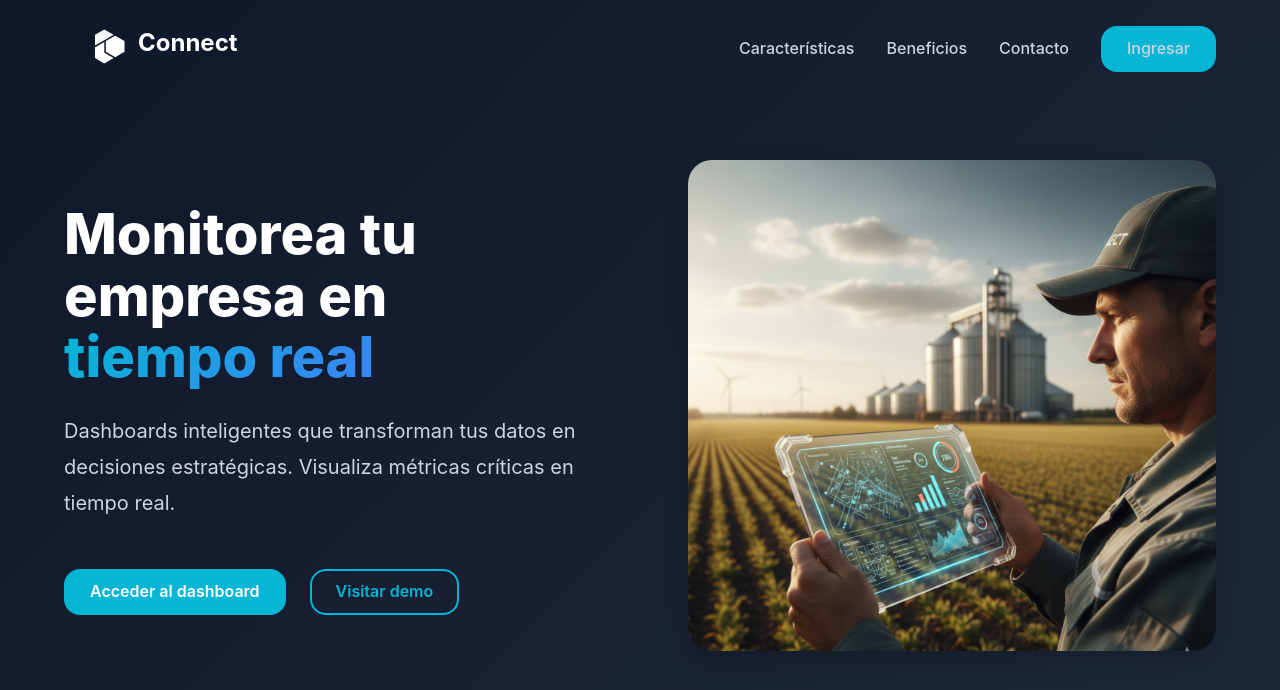
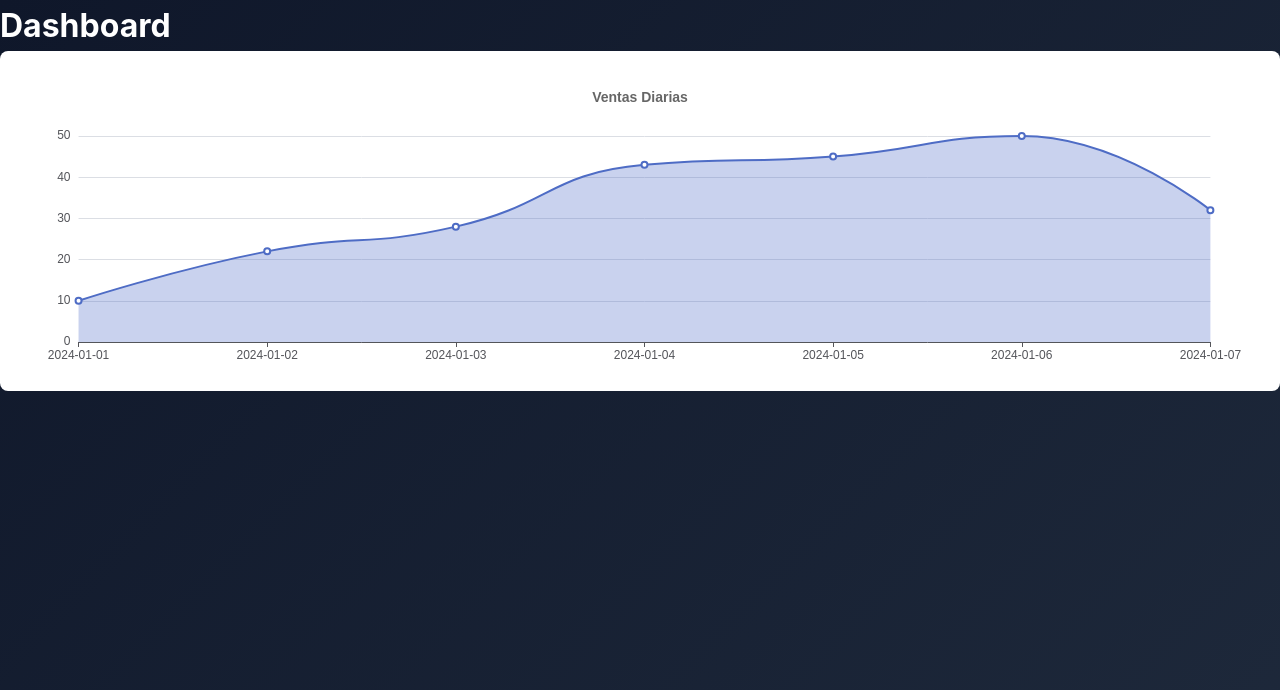
Before and after one commit to connectpy/connect, a React (Vite) app in the folder connect/: page /dashboard in a window 1280 px wide. Before the commit this address led to /. Shown: the top 690 px of the page. Built offline with nearby package versions, Linux system fonts and the light colour scheme.

Commit message:
inicio de dashboard y login pages

```diff
--- a/connect/package.json
+++ b/connect/package.json
@@ -10,6 +10,8 @@
     "preview": "vite preview"
   },
   "dependencies": {
+    "echarts": "^6.0.0",
+    "echarts-for-react": "^3.0.6",
     "react": "^19.2.0",
     "react-dom": "^19.2.0",
     "react-router-dom": "^7.13.0"
--- a/connect/src/App.jsx
+++ b/connect/src/App.jsx
@@ -2,6 +2,8 @@ import React from 'react';
 import { useState } from 'react';
 import { BrowserRouter as Router, Routes, Route, Navigate } from 'react-router-dom';
 import LandingPage from './pages/landing.jsx'
+import LoginPage from './pages/login.jsx'
+import Dashboard from './pages/dashboard.jsx';
 import './App.css';
 
 function App() {
@@ -10,6 +12,8 @@ function App() {
       <Routes>
         <Route path="/" element={<LandingPage />} />
         <Route path="*" element={<Navigate to="/" replace />} />
+        <Route path="/login" element={<LoginPage />} />
+        <Route path="/dashboard" element={<Dashboard />} />
       </Routes>
     </Router>
   )
--- /dev/null
+++ b/connect/src/components/area-chart.jsx
@@ -0,0 +1,52 @@
+import React from 'react';
+import ReactECharts from 'echarts-for-react';
+
+const AreaChart = ({ title="grafico de prueba", color= "#4e6cc5" }) => {
+    const data = [
+    ["2024-01-01", 10], ["2024-01-02", 22], ["2024-01-03", 28],
+    ["2024-01-04", 43], ["2024-01-05", 45], ["2024-01-06", 50],
+    ["2024-01-07", 32]
+  ];
+  const option = {
+    title: {
+      text: title,
+      textStyle: { fontSize: 14, color: '#666' }
+    },
+    tooltip: {
+      trigger: 'axis',
+    },
+    grid: {
+      left: '3%', right: '4%', bottom: '3%', containLabel: true
+    },
+    xAxis: {
+      type: 'category',
+      boundaryGap: false,
+    },
+    yAxis: {
+      type: 'value'
+    },
+    series: [
+      {
+        name: 'Valor',
+        type: 'line',
+        smooth: true, // Hace que la línea sea curva (estilo área moderna)
+        areaStyle: {
+          color: color,
+          opacity: 0.3
+        },
+        itemStyle: {
+          color: color
+        },
+        data: data
+      }
+    ]
+  };
+
+  return (
+    <div className="chart-wrapper" style={{ padding: '20px', background: '#fff', borderRadius: '8px' }}>
+      <ReactECharts option={option} style={{ height: '300px', width: '100%' }} />
+    </div>
+  );
+};
+
+export default AreaChart;
--- /dev/null
+++ b/connect/src/pages/dashboard.jsx
@@ -0,0 +1,21 @@
+import React, { useState, useEffect } from 'react';
+import { useNavigate } from 'react-router-dom';
+import AreaChart from '../components/area-chart';
+
+const Dashboard = () => {
+
+    return (
+        <div className="dashboard-container">
+            <header className="dashboard-header">
+                <h1>Dashboard</h1>
+            </header>
+            <main className="dashboard-main">
+                <section className="chart-section">
+                    <AreaChart title="Ventas Diarias" color="#4e6cc5" />
+                </section>
+            </main>
+        </div>
+    );
+}
+
+export default Dashboard;
--- a/connect/src/pages/landing.jsx
+++ b/connect/src/pages/landing.jsx
@@ -29,7 +29,7 @@ function Navbar (){
                         <a href="#features" onClick={() => setMenuOpen(false)}>Características</a>
                         <a href="#benefits" onClick={() => setMenuOpen(false)}>Beneficios</a>
                         <a href="#contact" onClick={() => setMenuOpen(false)}>Contacto</a>
-                        <a href="./login" className="btn-primary">Ingresar</a>
+                        <a href="/login" className="btn-primary">Ingresar</a>
                     </div>
                     <button className="menu-toggle" onClick={() => setMenuOpen(!menuOpen)}>
                         {menuOpen ? '✕' : '☰'}
```
Also changed, not shown: connect/src/components/heatmap.jsx (added), connect/src/pages/login.css (added), 1 other file (tests, documents, lock files or other folders).
